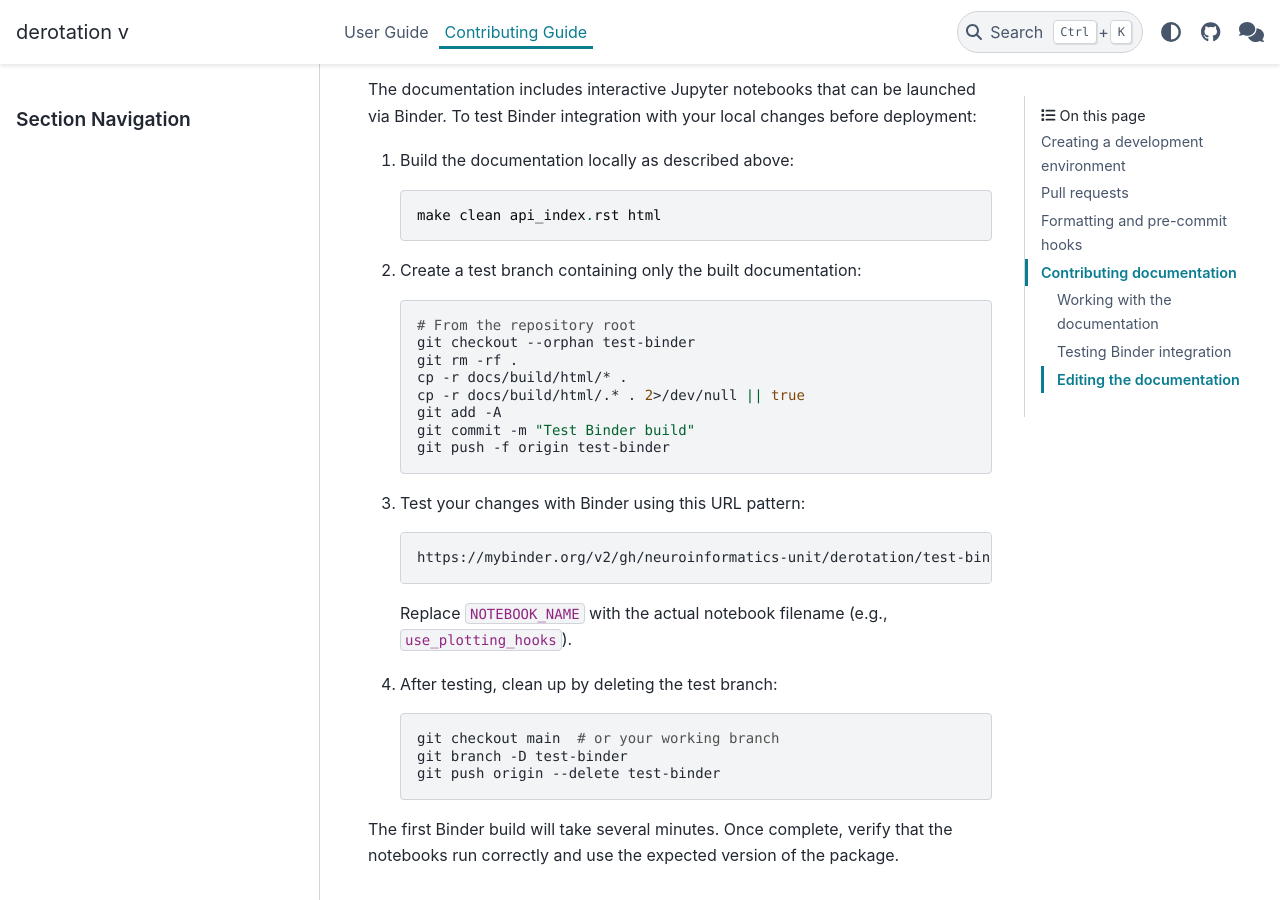
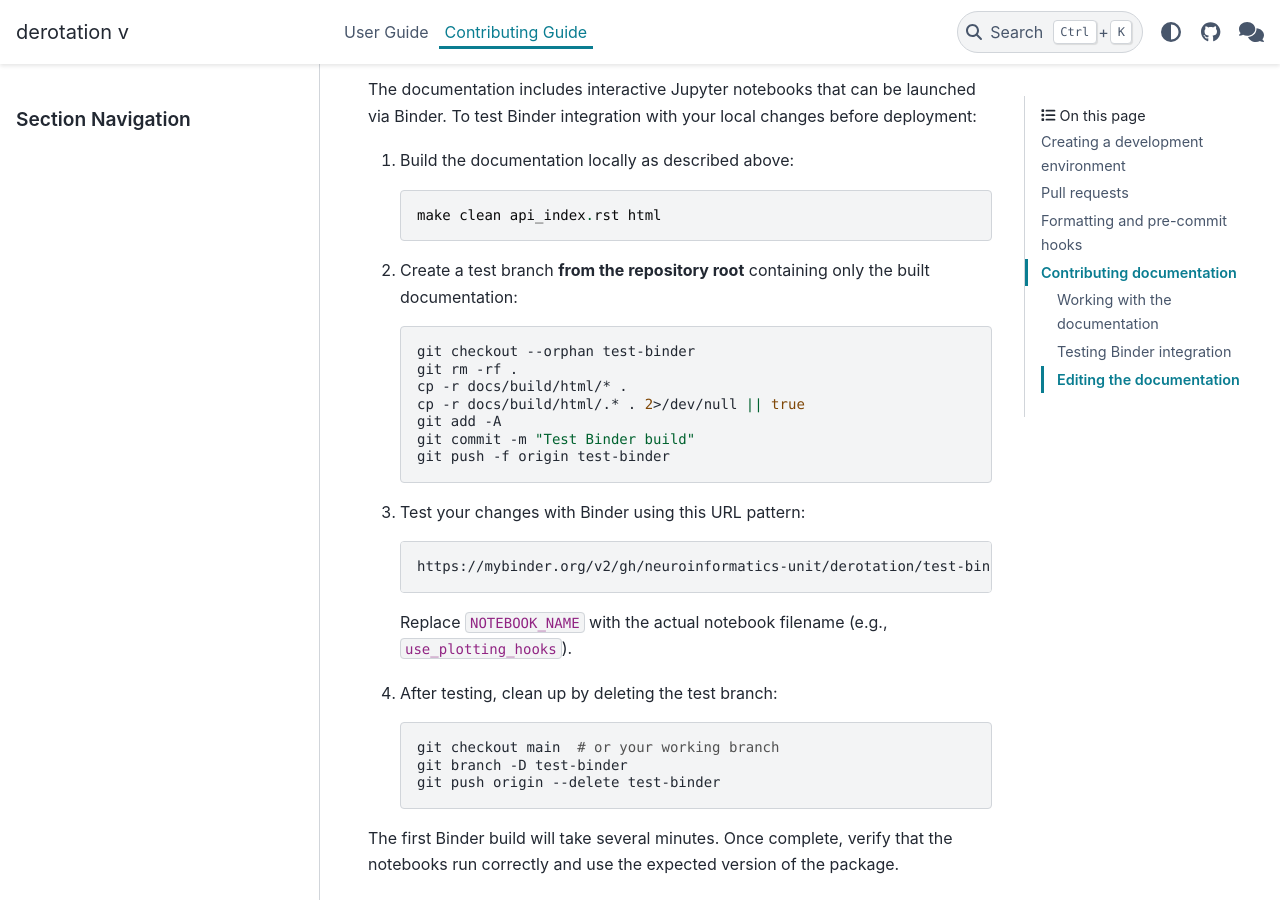
Before and after one commit to neuroinformatics-unit/derotation, a Sphinx documentation site: the page built from docs/source/contributing.md, in a window 1280 px wide and 900 px high, scrolled down 3291 px. Built offline with Sphinx 7.4.7 and the PyData theme 0.15.4, drawn with Linux system fonts in a browser that asks for light colours; pages that are not in the unit, such as notebooks, are missing from menus; the version number could not be read and is left out.

````diff
--- a/docs/source/contributing.md
+++ b/docs/source/contributing.md
@@ -134,9 +134,8 @@ To test Binder integration with your local changes before deployment:
    make clean api_index.rst html
    ```
 
-2. Create a test branch containing only the built documentation:
+2. Create a test branch **from the repository root** containing only the built documentation:
    ```bash
-   # From the repository root
    git checkout --orphan test-binder
    git rm -rf .
    cp -r docs/build/html/* .
````
